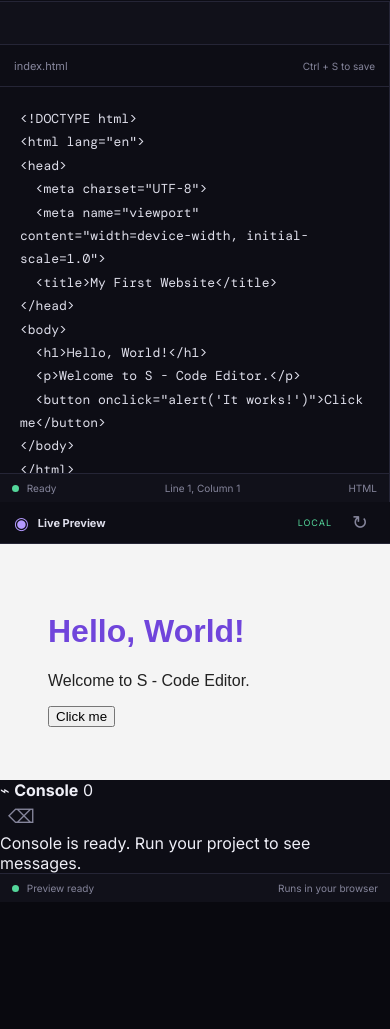
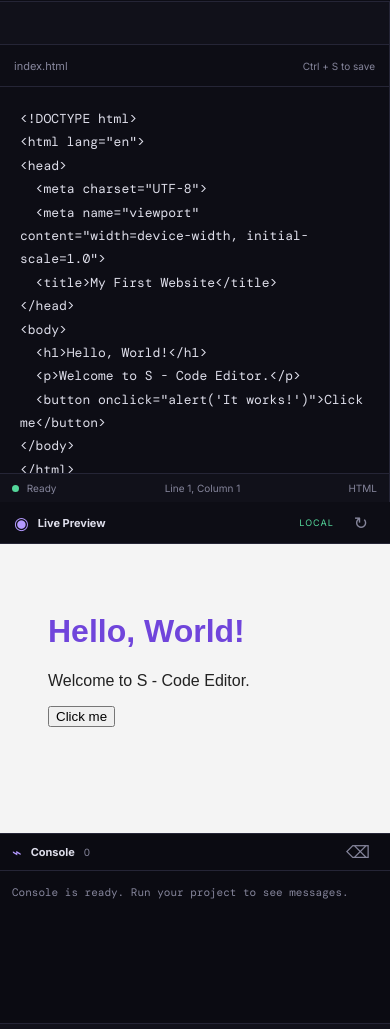
Before and after one commit to swypyy/s-code-editor, a plain HTML site: page index.html in a window 390 px wide. Shown: the part 64-1093 px from the top of the page. Before the commit the page ends 966 px from the top, so only its background shows below. Drawn offline with nearby package versions, Linux system fonts and the light colour scheme.

Commit message:
Update styles.css

```diff
--- a/styles.css
+++ b/styles.css
@@ -8,6 +8,8 @@
   --purple: #9871ff;
   --purple-light: #b49aff;
   --green: #54d69a;
+  --red: #ff707d;
+  --yellow: #f4cc70;
 }
 
 * {
@@ -125,13 +127,15 @@ button {
 .workspace {
   height: calc(100vh - 66px);
   display: grid;
-  grid-template-columns: 205px minmax(300px, 1fr) minmax(300px, 1fr);
+  grid-template-columns: 205px minmax(300px, 1fr) minmax(320px, 1fr);
+  min-width: 0;
 }
 
 .sidebar {
   background: var(--panel);
   border-right: 1px solid var(--border);
   position: relative;
+  min-width: 0;
 }
 
 .panel-heading {
@@ -150,7 +154,7 @@ button {
   border: 0;
   background: transparent;
   color: var(--muted);
-  font-size: 19px;
+  font-size: 17px;
   padding: 5px 8px;
   border-radius: 5px;
 }
@@ -254,6 +258,7 @@ button {
 
 .tabs {
   height: 43px;
+  flex-shrink: 0;
   display: flex;
   align-items: stretch;
   overflow-x: auto;
@@ -283,6 +288,7 @@ button {
 .editor-toolbar,
 .preview-toolbar {
   height: 42px;
+  flex-shrink: 0;
   display: flex;
   align-items: center;
   justify-content: space-between;
@@ -298,7 +304,7 @@ button {
 
 #editor {
   flex: 1;
-  min-height: 0;
+  min-height: 100px;
   overflow: hidden;
 }
 
@@ -320,6 +326,7 @@ button {
 .editor-footer,
 .preview-footer {
   height: 29px;
+  flex-shrink: 0;
   padding: 0 12px;
   display: flex;
   align-items: center;
@@ -362,7 +369,7 @@ button {
 
 .preview-canvas {
   flex: 1;
-  min-height: 0;
+  min-height: 100px;
   background: white;
   overflow: hidden;
 }
@@ -372,6 +379,78 @@ button {
   height: 100%;
   border: 0;
   background: white;
+}
+
+.console-panel {
+  height: 190px;
+  min-height: 100px;
+  display: flex;
+  flex-direction: column;
+  background: #0b0b12;
+  border-top: 1px solid var(--border);
+}
+
+.console-toolbar {
+  height: 37px;
+  flex-shrink: 0;
+  padding: 0 12px;
+  display: flex;
+  align-items: center;
+  justify-content: space-between;
+  border-bottom: 1px solid var(--border);
+}
+
+.console-heading {
+  display: flex;
+  align-items: center;
+  gap: 9px;
+  font-size: 11px;
+  color: #ddddea;
+}
+
+.console-heading > span:first-child {
+  color: var(--purple-light);
+  font-size: 16px;
+}
+
+.console-count {
+  color: var(--muted);
+  font-size: 10px;
+}
+
+.console-output {
+  flex: 1;
+  min-height: 0;
+  overflow: auto;
+  padding: 9px 12px;
+  font-family: 'DM Mono', monospace;
+  font-size: 11px;
+}
+
+.console-empty {
+  color: var(--muted);
+  padding: 5px 0;
+}
+
+.console-entry {
+  padding: 6px 5px;
+  border-bottom: 1px solid #20202c;
+  white-space: pre-wrap;
+  overflow-wrap: anywhere;
+  color: #d7d7e5;
+}
+
+.console-entry.error {
+  color: var(--red);
+  background: #28151c;
+}
+
+.console-entry.warn {
+  color: var(--yellow);
+}
+
+.console-entry.info {
+  color: #85b8ff;
 }
 
 .toast {
@@ -398,6 +477,7 @@ button {
 @media (max-width: 850px) {
   body {
     overflow: auto;
+    height: auto;
   }
 
   .workspace {
@@ -410,13 +490,12 @@ button {
     display: none;
   }
 
-  .editor-panel,
-  .preview-panel {
+  .editor-panel {
     min-height: 500px;
   }
 
   .preview-panel {
-    min-height: 400px;
+    min-height: 550px;
   }
 
   .topbar-center {
```
